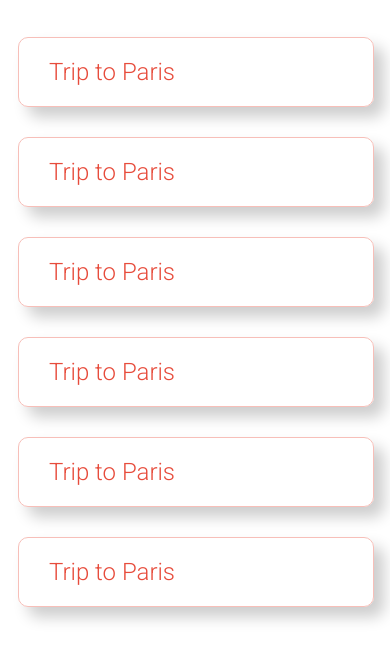
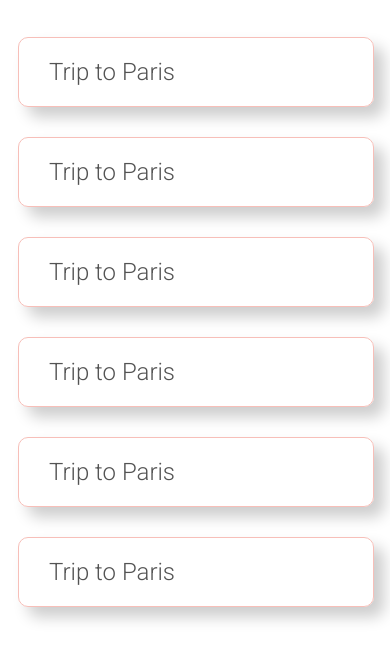
Before and after one commit to pavanmg007/Todo-Web-App-Mobile, a plain HTML site: page index.html in a window 390 px wide. Shown: the part 108-768 px from the top of the page. Drawn offline with Linux system fonts and the light colour scheme.

Commit message:
Update style.css

```diff
--- a/style.css
+++ b/style.css
@@ -195,7 +195,7 @@ p.hr::after{
     .title {
         font-size: 40px;
     }
-    .card-title {
+    .card-title a {
         color: #545454;
     }
     .card-title1 {
```
